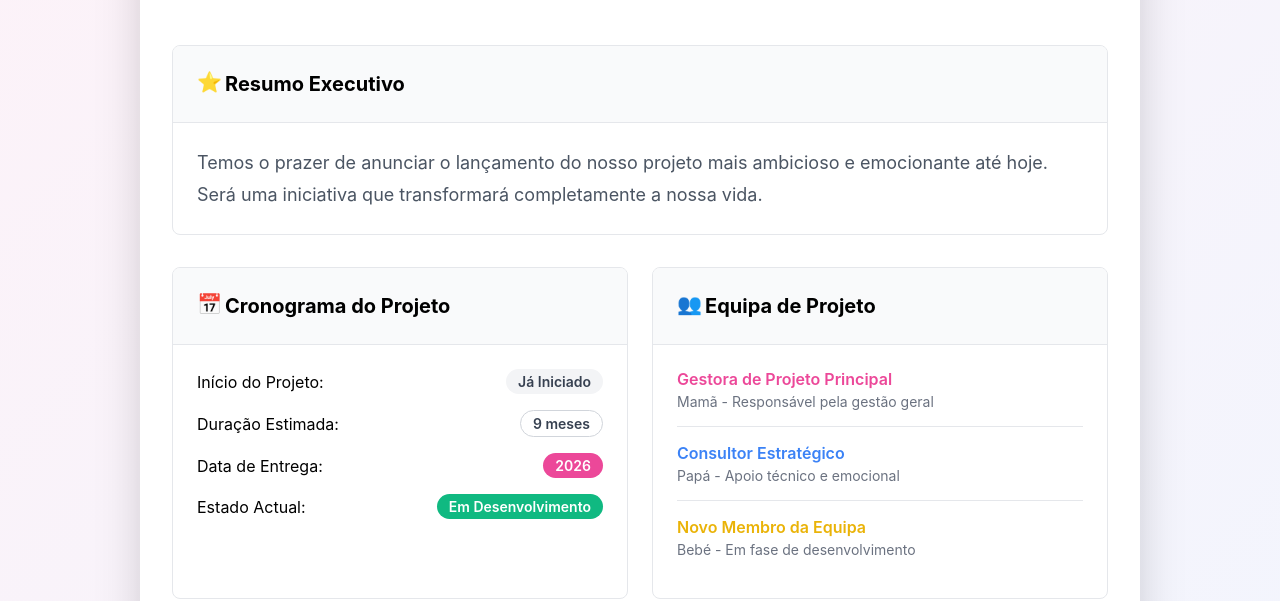
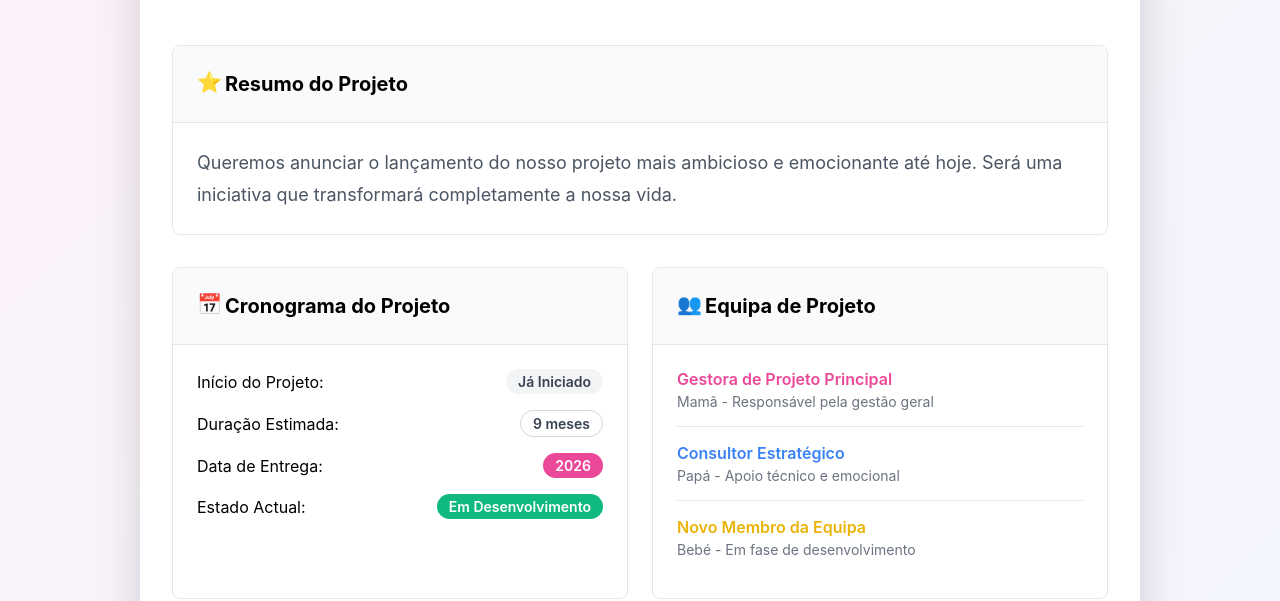
Before and after one commit to mRKSSSS/projeto_novo_membro, a plain HTML site: page index.html in a window 1280 px wide. Shown: the part 238-839 px from the top of the page. Drawn offline with Linux system fonts and the light colour scheme.

Commit message:
Add files via upload

```diff
--- a/index.html
+++ b/index.html
@@ -302,12 +302,12 @@
                 <div class="card-header">
                     <div class="card-title">
                         <span class="icon icon-star">⭐</span>
-                        Resumo Executivo
+                        Resumo do Projeto
                     </div>
                 </div>
                 <div class="card-content">
                     <p class="text-lg">
-                        Temos o prazer de anunciar o lançamento do nosso projeto mais ambicioso e emocionante até hoje. Será uma iniciativa que
+                        Queremos anunciar o lançamento do nosso projeto mais ambicioso e emocionante até hoje. Será uma iniciativa que
                         transformará completamente a nossa vida.
                     </p>
                 </div>
```
